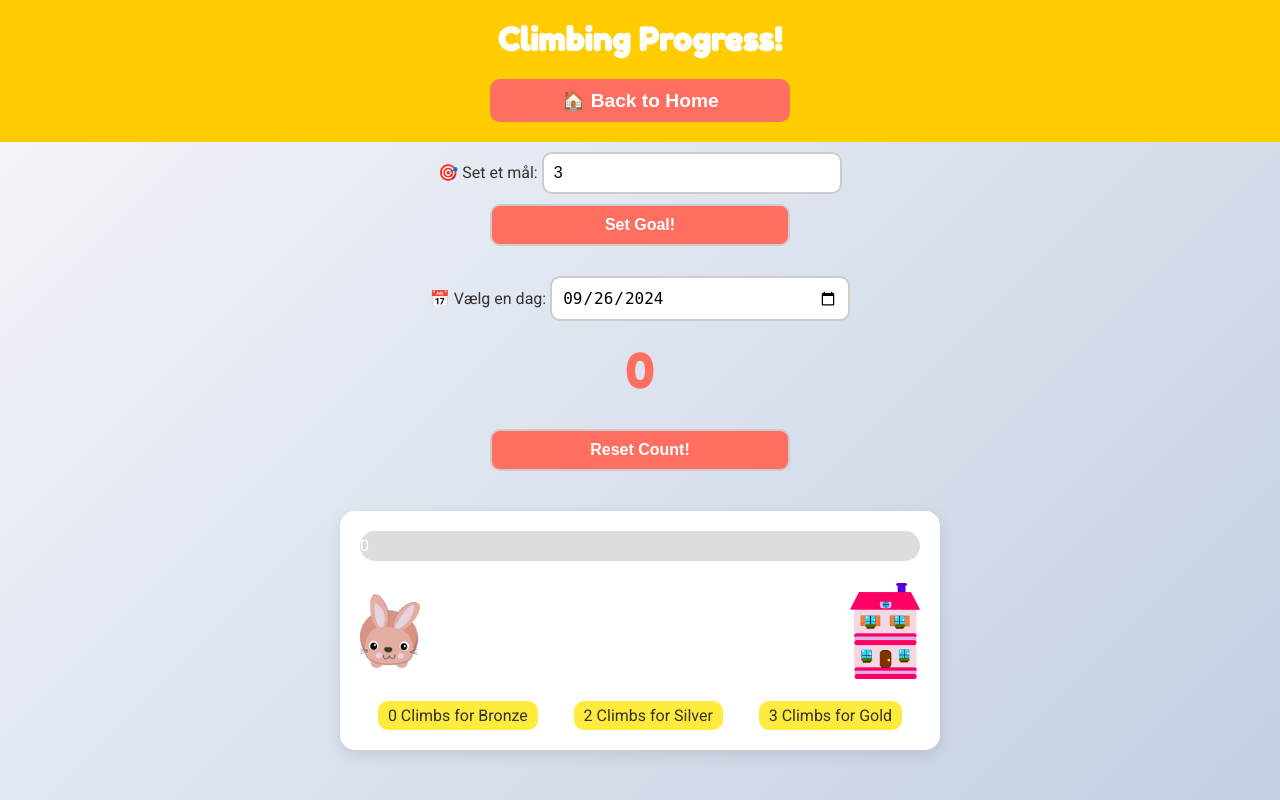
After one commit to bobor16/SA-Motivation-Game, a Flask app: page /klatre-spil in a window 1280 px wide. The commit adds this page. Run offline with Flask 3, Linux system fonts and the light colour scheme; data comes from the database, SQL or seed files in the repository; both versions use the stored data as it was after the commit.

Commit message:
divided css and html

```diff
--- a/SA-Motivation/app.py
+++ b/SA-Motivation/app.py
@@ -16,9 +16,9 @@ def landing():
     return render_template('index.html')
 
 # Route for climbing game (this can be your index page for climbing)
-@app.route('/data')
+@app.route('/klatre-spil')
 def climbing_game():
-    return render_template('data.html')  # Render the climbing game page
+    return render_template('klatre-spil.html')  # Render the climbing game page
 
 # Route for getting all climb data
 @app.route('/get_all_climbs', methods=['GET'])
--- a/SA-Motivation/static/css/styles.css
+++ b/SA-Motivation/static/css/styles.css
@@ -1,96 +1,180 @@
-body {
-    font-family: Arial, sans-serif;
-    margin: 20px;
+/* Global styling for the page */
+* {
+    margin: 0;
     padding: 0;
+    box-sizing: border-box;
+}
+
+html, body {
+    font-family: 'Roboto', sans-serif;
+    background: linear-gradient(135deg, #f5f7fa, #c3cfe2);
+    color: #333;
+    height: 100%;
+    width: 100%;
 }
 
 header {
+    text-align: center;
+    background-color: #ffcc00;
+    padding: 20px;
+}
+
+header h1 {
+    font-family: 'Fredoka One', cursive;
+    font-size: 2rem;
+    margin-bottom: 10px;
+    color: #fff;
+}
+
+header button {
+    background-color: #ff6f61;
+    color: white;
+    font-weight: bold;
+    padding: 10px 20px;
+    border: none;
+    border-radius: 10px;
+    cursor: pointer;
+    font-size: 1.2rem;
+}
+
+.content-container {
+    display: flex;
+    flex-direction: column;
+    align-items: center;
+    width: 90%;
+    max-width: 600px;
+    margin: 0 auto;
+}
+
+.input-section, .count-section {
+    width: 100%;
+    margin-bottom: 20px;
+    text-align: center;
+}
+
+input, button {
+    width: 80%;
+    max-width: 300px;
+    padding: 10px;
+    font-size: 1rem;
+    border-radius: 10px;
+    border: 2px solid #ccc;
+    margin-top: 10px;
+}
+
+button {
+    background-color: #ff6f61;
+    color: white;
+    font-weight: bold;
+    cursor: pointer;
+}
+
+#progressSection {
+    width: 100%;
+    background-color: #fff;
+    border-radius: 15px;
+    padding: 20px;
+    box-shadow: 0 5px 15px rgba(0, 0, 0, 0.1);
+    margin-top: 20px;
+    text-align: center;
+}
+
+#climbCount {
+    font-family: 'Fredoka One', cursive;
+    font-size: 3rem;
+    color: #ff6f61;
+    margin-bottom: 20px;
+}
+
+#progressBarContainer {
+    background-color: #ddd;
+    border-radius: 15px;
+    position: relative;
+    height: 30px;
+    width: 100%;
+    margin-bottom: 20px;
+}
+
+#progressBar {
+    background-color: #4CAF50;
+    height: 100%;
+    border-radius: 15px;
+    line-height: 30px;
+    color: white;
+    width: 0;
+}
+
+#bunnyContainer {
     display: flex;
     justify-content: space-between;
     align-items: center;
-    background-color: #f0f0f0;
-    padding: 10px;
+    height: 100px;
+    margin-bottom: 20px;
 }
 
-button {
-    padding: 10px;
-    background-color: #007BFF;
-    color: white;
-    border: none;
-    border-radius: 5px;
-    cursor: pointer;
+#bunny {
+    width: 60px;
+    height: auto;
+    z-index: 1;
 }
 
-button:hover {
-    background-color: #0056b3;
+#bunnyhouse {
+    width: 70px;
+    height: auto;
+    z-index: 2;
 }
 
-.red-button {
-	background-color: red;
-	color: white;
+#achievementLabels {
+    display: flex;
+    justify-content: space-around;
+    margin-top: 20px;
 }
 
-.red-button:hover {
-	background-color: darkred;
-	cursor: pointer;
+#achievementLabels span {
+    background-color: #ffeb3b;
+    padding: 5px 10px;
+    border-radius: 10px;
+    font-size: 1rem;
 }
 
+/* Responsive adjustments */
+@media (max-width: 768px) {
+    header h1 {
+        font-size: 1.8rem;
+    }
 
-#progressBarContainer {
-    width: 100%;
-    background-color: #f3f3f3;
-    border: 1px solid #ccc;
-    border-radius: 5px;
-    margin-top: 20px;
-    position: relative;
-}
+    #climbCount {
+        font-size: 2.5rem;
+    }
 
-#progressBar {
-    width: 0%;
-    height: 30px;
-    background-color: #4CAF50;
-    text-align: center;
-    line-height: 30px;
-    color: white;
-    border-radius: 5px;
-}
+    #bunnyContainer img {
+        width: 50px;
+    }
 
-#achievements img {
-    margin: 5px;
-}
-
-#bunnyContainer {
-	position: relative;
-	width: 100%;
-	height: 150px;
-	overflow: hidden;
-}
-#bunny {
-    position: absolute; /* Gør det muligt at flytte kaninen */
-    left: 0; /* Startposition */
-    transition: left 2s; /* Animationstid (2 sekunder) */
-    width: 80px; /* Juster kaninens bredde */
-    height: auto; /* Behold højden i forhold til bredden */
-    margin-top: 15px;
-}
-#bunnyhouse {
-    margin: 15px;
-    position: absolute;
-    bottom: 0;
-    right: 0;
-    width: 110px;
-    height: auto;
-}
-
-@keyframes moveBunny {
-    0% {
-        left: 0; /* Startposition */
-    }
-    100% {
-        left: calc(100% - 50px); /* Slutposition (justér 50px ift. kaninens bredde) */
+    #achievementLabels span {
+        font-size: 0.9rem;
     }
 }
 
-.bunny-animation {
-    animation: moveBunny 2s forwards; /* Animation varighed på 2 sekunder */
+@media (max-width: 480px) {
+    header h1 {
+        font-size: 1.5rem;
+    }
+
+    #climbCount {
+        font-size: 2rem;
+    }
+
+    input, button {
+        width: 100%;
+    }
+
+    #bunnyContainer img {
+        width: 40px;
+    }
+
+    #achievementLabels span {
+        font-size: 0.8rem;
+        padding: 4px;
+    }
 }
--- a/SA-Motivation/templates/index.html
+++ b/SA-Motivation/templates/index.html
@@ -123,7 +123,7 @@
     <div>
         <h1>Vælg et spil</h1>
         <ul>
-            <li><a href="/data">Klatre Spil</a></li>
+            <li><a href="/klatre-spil">Klatre Spil</a></li>
             <li><a href="/step-game">Step Spil</a></li> <!-- Tilføj flere spil her -->
         </ul>
     </div>
--- /dev/null
+++ b/SA-Motivation/templates/klatre-spil.html
@@ -0,0 +1,60 @@
+<!DOCTYPE html>
+<html lang="en">
+
+<head>
+    <meta charset="UTF-8">
+    <meta name="viewport" content="width=device-width, initial-scale=1.0">
+    <title>Motivations Spil</title>
+    <!-- Google Fonts -->
+    <link href="https://fonts.googleapis.com/css2?family=Fredoka+One&family=Roboto:wght@400;700&display=swap" rel="stylesheet">
+    <!-- Link til ekstern CSS-fil -->
+    <link rel="stylesheet" href="/static/css/styles.css">
+</head>
+
+<body>
+    <header>
+        <h1>Climbing Progress!</h1>
+        <button onclick="window.location.href='/'">🏠 Back to Home</button>
+    </header>
+
+    <div class="content-container">
+        <div class="input-section">
+            <label for="goalInput">🎯 Set et mål:</label>
+            <input type="number" id="goalInput" min="1" placeholder="Enter goal" />
+            <button id="setGoalButton">Set Goal!</button>
+        </div>
+
+        <div class="input-section">
+            <label for="day">📅 Vælg en dag:</label>
+            <input type="date" id="day" />
+        </div>
+
+        <div class="count-section">
+            <p id="climbCount">0</p>
+            <button id="resetCountButton" class="red-button">Reset Count!</button>
+        </div>
+
+        <div id="progressSection">
+            <div id="progressBarContainer">
+                <div id="progressBar">0 / 0</div>
+            </div>
+
+            <div id="bunnyContainer">
+                <img id="bunny" src="/static/badges/bunny.png" alt="Bunny">
+                <img id="bunnyhouse" src="/static/badges/bunnyhouse.png" alt="Bunnyhouse">
+            </div>
+
+            <div id="achievementLabels">
+                <span id="bronzeLabel">0 Climbs for Bronze!</span>
+                <span id="silverLabel">0 Climbs for Silver!</span>
+                <span id="goldLabel">0 Climbs for Gold!</span>
+            </div>
+        </div>
+
+        <div id="achievements"></div>
+    </div>
+
+    <script src="/static/js/progress.js"></script>
+</body>
+
+</html>
```
Also changed, not shown: SA-Motivation/templates/data.html (deleted, +0 -330 lines), SA-Motivation/climbing_game.db.
